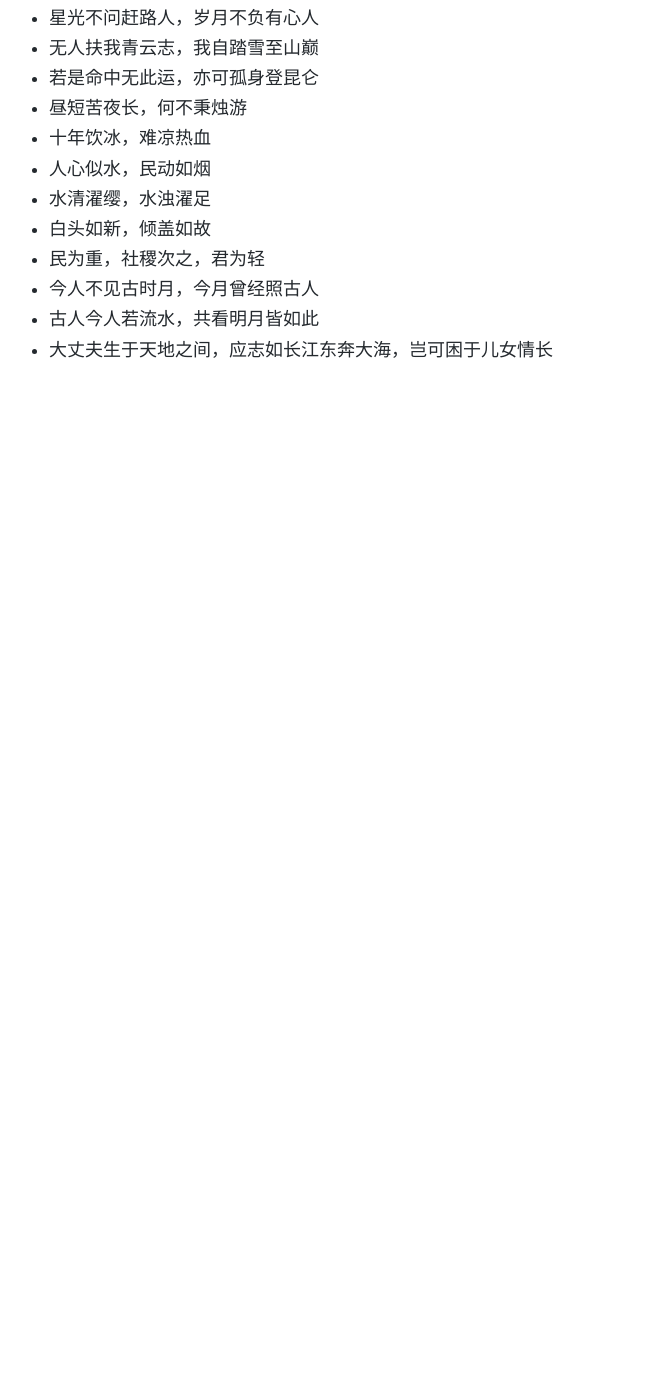
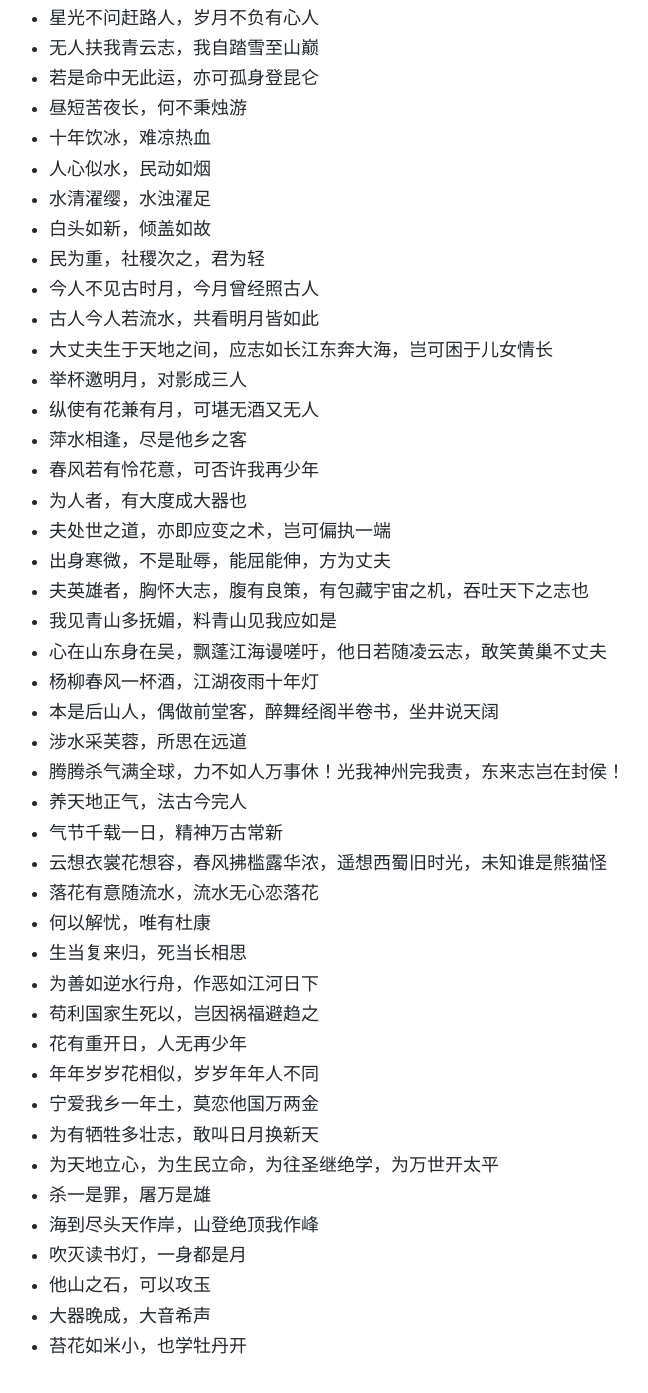
Before and after one commit to chen4903/chen4903.github.io, a Jekyll site: the page built from _posts/2025-04-07-poetry.md, in a window 1280 px wide and 1400 px high, scrolled down 270 px. Shown: the top 1393 px of the window, without its empty margins (23-671 px from the left). Built offline with Jekyll 4.4.1, drawn with Linux system fonts in a browser that asks for light colours; before the commit the page ends 900 px from its top, so only the background shows below that.

Commit message:
feat: add poetries

```diff
--- a/_posts/2025-04-07-poetry.md
+++ b/_posts/2025-04-07-poetry.md
@@ -17,3 +17,36 @@ category: articles
 - 今人不见古时月，今月曾经照古人
 - 古人今人若流水，共看明月皆如此
 - 大丈夫生于天地之间，应志如长江东奔大海，岂可困于儿女情长
+- 举杯邀明月，对影成三人
+- 纵使有花兼有月，可堪无酒又无人
+- 萍水相逢，尽是他乡之客
+- 春风若有怜花意，可否许我再少年
+- 为人者，有大度成大器也
+- 夫处世之道，亦即应变之术，岂可偏执一端
+- 出身寒微，不是耻辱，能屈能伸，方为丈夫
+- 夫英雄者，胸怀大志，腹有良策，有包藏宇宙之机，吞吐天下之志也
+- 我见青山多抚媚，料青山见我应如是
+- 心在山东身在吴，飘蓬江海谩嗟吁，他日若随凌云志，敢笑黄巢不丈夫
+- 杨柳春风一杯酒，江湖夜雨十年灯
+- 本是后山人，偶做前堂客，醉舞经阁半卷书，坐井说天阔
+- 涉水采芙蓉，所思在远道
+- 腾腾杀气满全球，力不如人万事休！光我神州完我责，东来志岂在封侯！
+- 养天地正气，法古今完人
+- 气节千载一日，精神万古常新
+- 云想衣裳花想容，春风拂槛露华浓，遥想西蜀旧时光，未知谁是熊猫怪
+- 落花有意随流水，流水无心恋落花
+- 何以解忧，唯有杜康
+- 生当复来归，死当长相思
+- 为善如逆水行舟，作恶如江河日下
+- 苟利国家生死以，岂因祸福避趋之
+- 花有重开日，人无再少年
+- 年年岁岁花相似，岁岁年年人不同
+- 宁爱我乡一年土，莫恋他国万两金
+- 为有牺牲多壮志，敢叫日月换新天
+- 为天地立心，为生民立命，为往圣继绝学，为万世开太平
+- 杀一是罪，屠万是雄
+- 海到尽头天作岸，山登绝顶我作峰
+- 吹灭读书灯，一身都是月
+- 他山之石，可以攻玉
+- 大器晚成，大音希声
+- 苔花如米小，也学牡丹开
```
